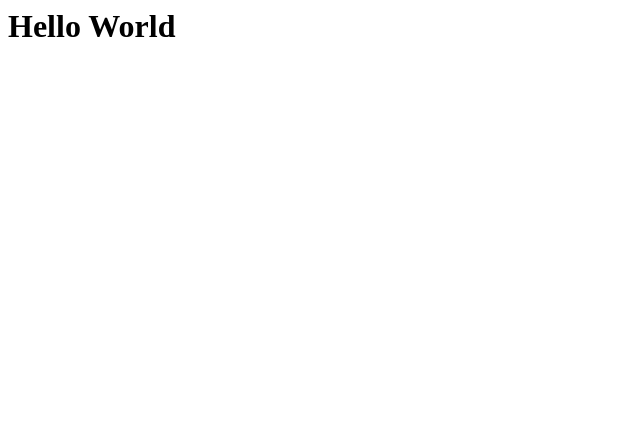
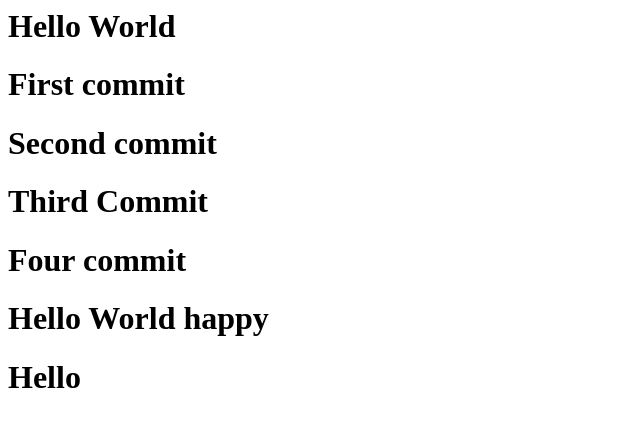
Before and after one commit to nageshKumaR11/git-wit, a plain HTML site: page index.html in a window 1280 px wide. Shown: the whole page, without its empty margins (0-640 px from the left). Drawn offline with Linux system fonts and the light colour scheme.

Commit message:
final commit

```diff
--- a/index.html
+++ b/index.html
@@ -1 +1,7 @@
 <h1>Hello World</h1>
+<h1>First commit</h1>
+<h1>Second commit</h1>
+<h1>Third Commit</h1>
+<h1>Four commit</h1>
+<h1>Hello World happy</h1>
+<h1>Hello </h1>
```
